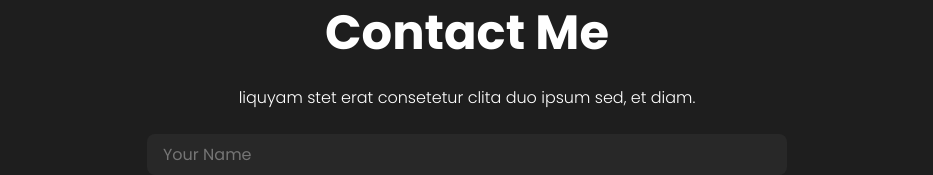
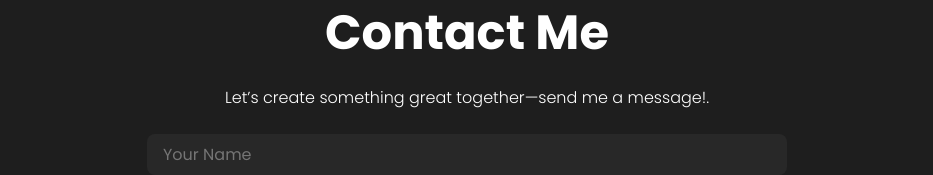
Before and after one commit to hawwal27/Hawwal-portfolio, a React (Create React App) app: page / in a window 1280 px wide. Shown: the part 2809-2984 px from the top of the page, without its empty margins (173-1106 px from the left). Built offline with nearby package versions, Linux system fonts and the light colour scheme.

Commit message:
edited the contact me section

```diff
--- a/src/components/Contact/contact.jsx
+++ b/src/components/Contact/contact.jsx
@@ -26,7 +26,7 @@ const Contact = () => {
             </div>
             <div id="contact">
                 <h1 className="contactPageTitle">Contact Me</h1>
-                <span className="contactDesc">liquyam stet erat consetetur clita duo ipsum sed, et diam.</span>
+                <span className="contactDesc">Let’s create something great together—send me a message!.</span>
                 <form className="contactForm">
                     <input type="text" className="name" placeholder="Your Name"/>
                     <input type="email" className="email" placeholder="Your Email" />
```
